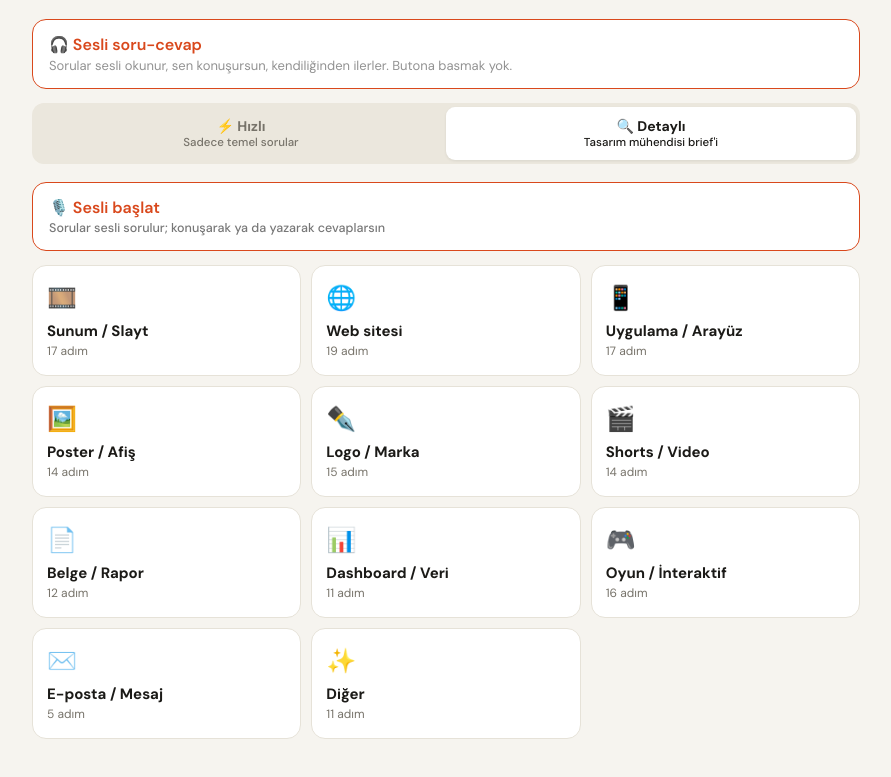
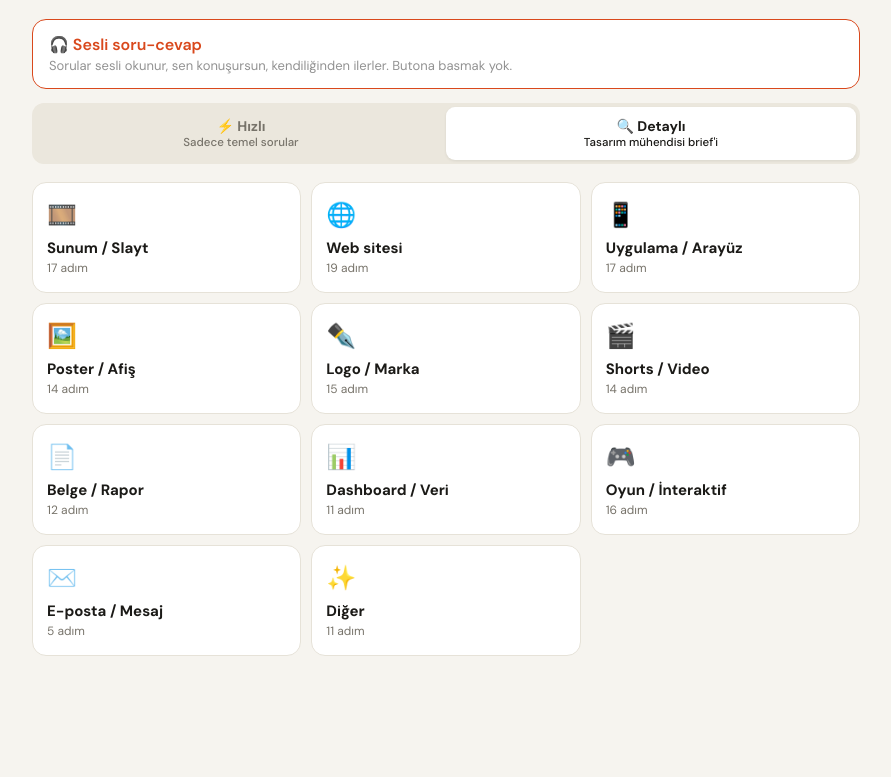
Before and after one commit to SSTC1001/prompt-studio, a plain HTML site: page index.html in a window 1280 px wide. Shown: the part 147-924 px from the top of the page, without its empty margins (194-1085 px from the left). Drawn offline with Linux system fonts and the light colour scheme.

Commit message:
Eski Sesli başlat butonu kaldırıldı
Co-Authored-By: Claude Opus 5.5 <noreply@anthropic.com>
Claude-Session: https://claude.ai/code/session_01LBG8qMt5ijnuwC43UDU8QZ

```diff
--- a/index.html
+++ b/index.html
@@ -511,12 +511,12 @@ function save(){try{localStorage.setItem("pa_state",JSON.stringify({mode:S.mode,
 function load(){try{return JSON.parse(localStorage.getItem("pa_state")||"null")}catch(e){return null}}
 function home(){S.cat=null;vStop();const vm=$("#vmini");if(vm)vm.remove();
  $("#nav").classList.add("hide");$("#restart").classList.add("hide");
- app.innerHTML=`<h1>Ne yaptırmak istiyorsun?</h1><p class="sub">Seç, soruları cevapla, sonunda Claude'a tek mesajda yapıştıracağın eksiksiz bir prompt al.</p><button class="vbig chatgo" id="chatgo">🎧 Sesli soru-cevap<small>Sorular sesli okunur, sen konuşursun, kendiliğinden ilerler. Butona basmak yok.</small></button><div class="mode"><button data-m="hizli">⚡ Hızlı<small>Sadece temel sorular</small></button><button data-m="detay">🔍 Detaylı<small>Tasarım mühendisi brief'i</small></button></div><button class="vbig" id="vgo">🎙️ Sesli başlat<small>Sorular sesli sorulur; konuşarak ya da yazarak cevaplarsın</small></button><div id="res"></div><div class="cats"></div>`;
+ app.innerHTML=`<h1>Ne yaptırmak istiyorsun?</h1><p class="sub">Seç, soruları cevapla, sonunda Claude'a tek mesajda yapıştıracağın eksiksiz bir prompt al.</p><button class="vbig chatgo" id="chatgo">🎧 Sesli soru-cevap<small>Sorular sesli okunur, sen konuşursun, kendiliğinden ilerler. Butona basmak yok.</small></button><div class="mode"><button data-m="hizli">⚡ Hızlı<small>Sadece temel sorular</small></button><button data-m="detay">🔍 Detaylı<small>Tasarım mühendisi brief'i</small></button></div><div id="res"></div><div class="cats"></div>`;
  const paint=()=>app.querySelectorAll(".mode button").forEach(b=>b.classList.toggle("on",b.dataset.m===S.mode));
  app.querySelectorAll(".mode button").forEach(b=>b.onclick=()=>{S.mode=b.dataset.m;paint();home()});paint();
  const sv=load();if(sv&&sv.cat&&CATS[sv.cat]){const r=app.querySelector("#res");r.innerHTML=`<div class="resume"><span>${CATS[sv.cat].i} Yarım kalan: ${CATS[sv.cat].n}</span><button>Devam et</button></div>`;
   r.querySelector("button").onclick=()=>{S=Object.assign(S,sv,{ch:Object.fromEntries(Object.entries(sv.ch).map(([k,v])=>[k,new Set(v)])),skills:new Set(sv.skills),images:[]});show()}}
- $("#vgo").onclick=vStart;$("#chatgo").onclick=hfStart;
+$("#chatgo").onclick=hfStart;
  const c=app.querySelector(".cats");
  Object.entries(CATS).forEach(([k,v])=>{const b=document.createElement("button");b.className="cat";
   const pc=S.cat;S.cat=k;const n=steps().length;S.cat=pc;b.innerHTML=`<span class="ic">${v.i}</span><span class="nm">${v.n}</span><span class="ct">${n} adım</span>`;
```
